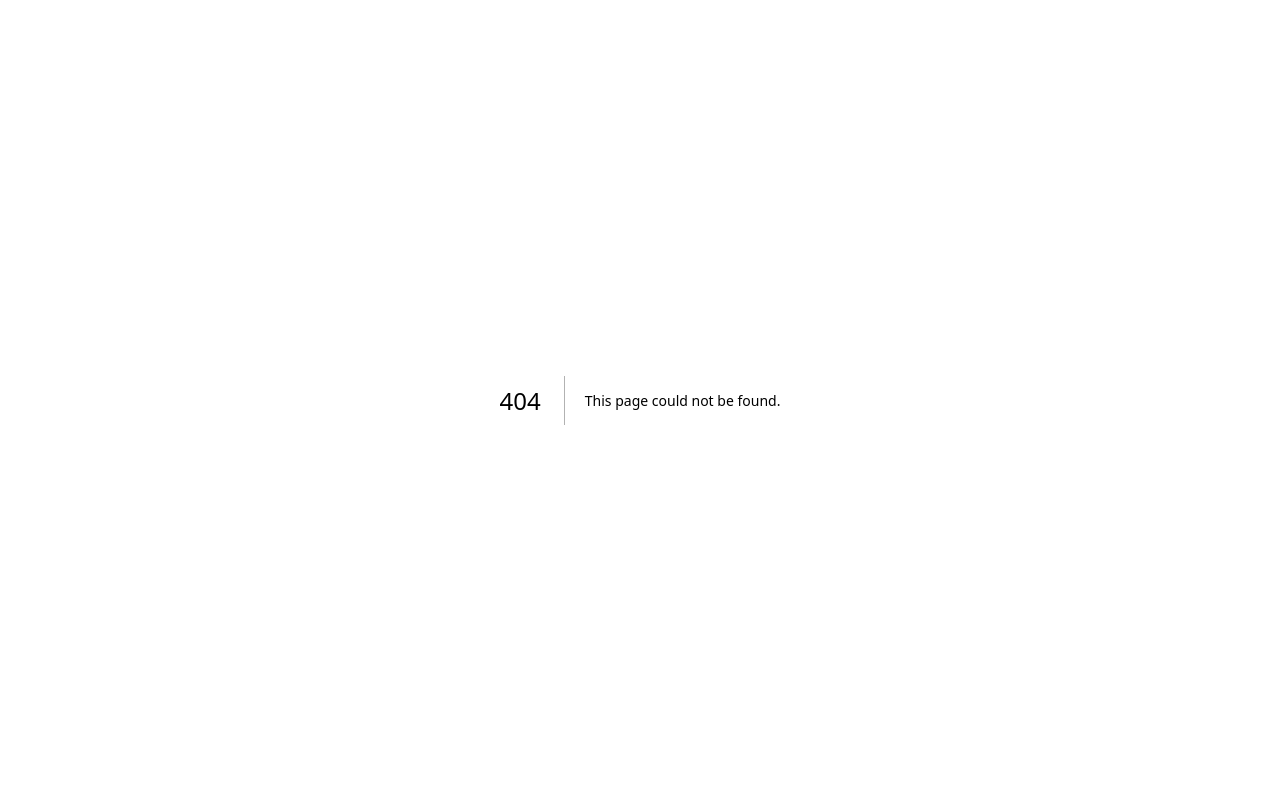
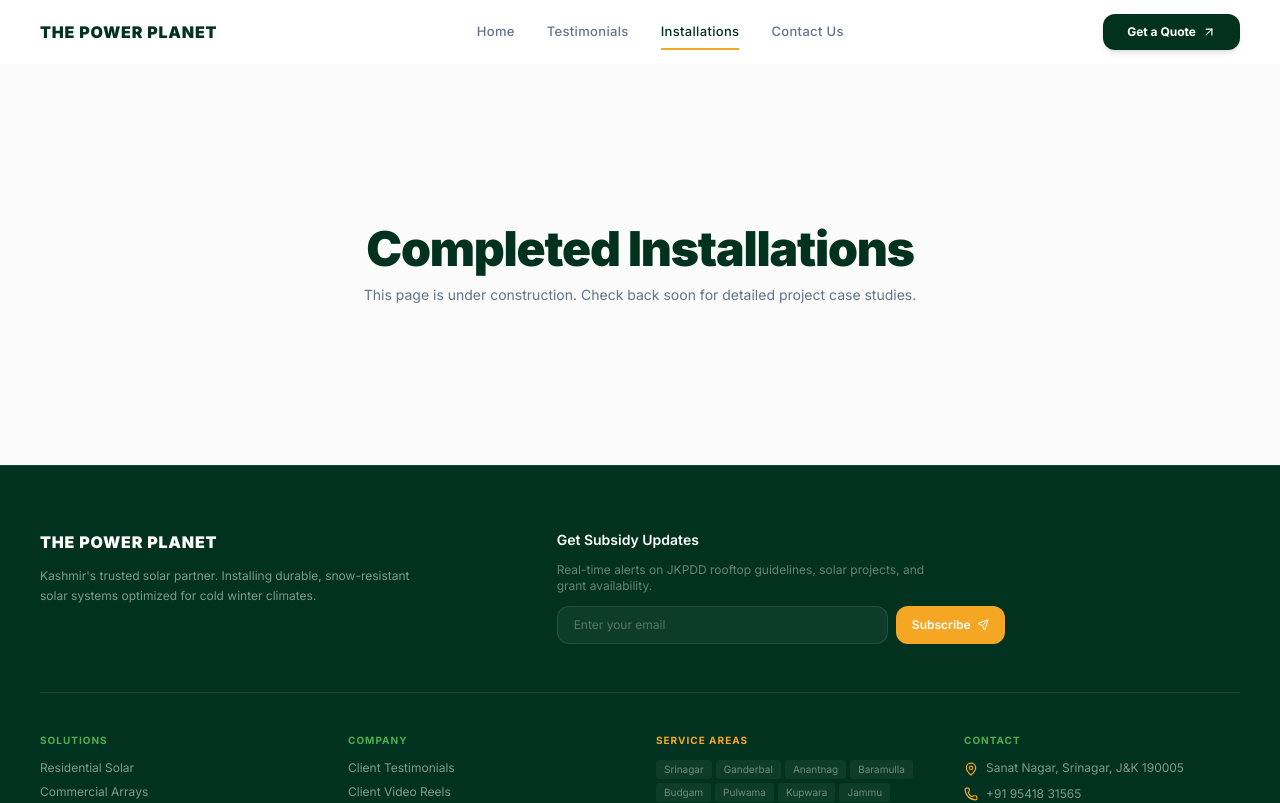
Before and after one commit to waximhq-spec/tpp, a Next.js app: page /installations in a window 1280 px wide. Before the commit this address had no page. Shown: the top 803 px of the page. Built offline with nearby package versions, Linux system fonts and the light colour scheme.

Commit message:
collaboration

```diff
--- /dev/null
+++ b/src/app/installations/page.tsx
@@ -0,0 +1,26 @@
+"use client";
+
+import Header from '../../components/Header';
+import Footer from '../../components/Footer';
+
+export default function InstallationsPage() {
+  return (
+    <div className="bg-background text-on-background min-h-screen font-sans flex flex-col selection:bg-secondary/20 selection:text-on-secondary-container pb-16 md:pb-0">
+      <Header
+        currentTab="installations"
+        onOpenQuote={() => {}}
+      />
+
+      <main className="flex-grow py-24 px-4 md:px-10 max-w-7xl mx-auto w-full flex flex-col items-center justify-center min-h-[50vh]">
+        <h1 className="text-3xl md:text-5xl font-black text-primary tracking-tight">
+          Completed Installations
+        </h1>
+        <p className="text-slate-500 text-sm mt-3">
+          This page is under construction. Check back soon for detailed project case studies.
+        </p>
+      </main>
+
+      <Footer />
+    </div>
+  );
+}
--- a/src/components/BrandCollab.tsx
+++ b/src/components/BrandCollab.tsx
@@ -44,7 +44,7 @@ export default function BrandCollab() {
         </p>
 
         {/* Horizontal Infinite/Flex Scroll */}
-        <div className="flex flex-wrap items-center justify-center gap-6 md:gap-12 lg:gap-16">
+        <div className="flex flex-wrap items-center justify-center gap-8 md:gap-14 lg:gap-18">
           {brands.map((brand, idx) => (
             <motion.div
               key={idx}
@@ -52,12 +52,12 @@ export default function BrandCollab() {
               whileInView={{ opacity: 1, y: 0 }}
               viewport={{ once: true }}
               transition={{ duration: 0.4, delay: idx * 0.05 }}
-              className="h-10 md:h-12 flex items-center justify-center filter grayscale opacity-55 hover:grayscale-0 hover:opacity-100 transition-all duration-300 cursor-pointer"
+              className="h-14 md:h-18 flex items-center justify-center filter grayscale opacity-55 hover:grayscale-0 hover:opacity-100 transition-all duration-300 cursor-pointer"
             >
               <img
                 src={brand.url}
                 alt={brand.name}
-                className="h-full w-auto object-contain max-w-[120px] md:max-w-[150px] mix-blend-multiply"
+                className="h-full w-auto object-contain max-w-[140px] md:max-w-[180px] mix-blend-multiply"
               />
             </motion.div>
           ))}
--- a/src/components/Header.tsx
+++ b/src/components/Header.tsx
@@ -64,7 +64,7 @@ export default function Header({ currentTab, onTabChange, onOpenQuote }: HeaderP
         ? 'bg-white/75 backdrop-blur-md border-b border-slate-100/80 shadow-[0_2px_20px_rgba(1,50,32,0.02)]'
         : 'bg-white border-b border-slate-50'
     }`}>
-      <div className="max-w-7xl mx-auto px-4 md:px-10 py-2.5 md:py-3.5 flex justify-between items-center transition-all duration-300">
+      <div className="w-full px-4 md:px-10 py-2.5 md:py-3.5 flex justify-between items-center transition-all duration-300">
         <div
           onClick={() => handleNavClick({ id: 'home', label: 'Home', path: '/' })}
           className="flex items-center cursor-pointer group animate-fade-in"
@@ -100,6 +100,22 @@ export default function Header({ currentTab, onTabChange, onOpenQuote }: HeaderP
           >
             Testimonials
           </a>
+
+          <button
+            onClick={() => handleNavClick({ id: 'installations', label: 'Installations', path: '/installations' })}
+            className={`relative py-1 font-medium text-[13px] tracking-wide transition-colors duration-200 cursor-pointer ${
+              currentTab === 'installations' ? 'text-primary font-bold' : 'text-slate-500 hover:text-primary'
+            }`}
+          >
+            Installations
+            {currentTab === 'installations' && (
+              <motion.div
+                layoutId="activeTabIndicator"
+                className="absolute -bottom-1 left-0 right-0 h-0.5 bg-secondary"
+                transition={{ type: 'spring', stiffness: 380, damping: 30 }}
+              />
+            )}
+          </button>
 
           <button
             onClick={() => handleNavClick({ id: 'contact', label: 'Contact Us', path: '/contact' })}
@@ -184,22 +200,21 @@ export default function Header({ currentTab, onTabChange, onOpenQuote }: HeaderP
               </a>
 
               <button
+                onClick={() => handleNavClick({ id: 'installations', label: 'Installations', path: '/installations' })}
+                className={`text-left font-bold text-sm py-2 border-b border-slate-50 transition-colors ${
+                  currentTab === 'installations' ? 'text-primary pl-2' : 'text-slate-600'
+                }`}
+              >
+                Installations
+              </button>
+
+              <button
                 onClick={() => handleNavClick({ id: 'contact', label: 'Contact Us', path: '/contact' })}
                 className={`text-left font-bold text-sm py-2 border-b border-slate-50 transition-colors ${
                   currentTab === 'contact' ? 'text-primary pl-2' : 'text-slate-600'
                 }`}
               >
                 Contact Us
-              </button>
-              <button
-                onClick={() => {
-                  setMobileMenuOpen(false);
-                  onOpenQuote();
-                }}
-                id="get-quote-mobile-btn"
-                className="w-full bg-primary text-white font-bold py-3 text-center rounded-xl transition-colors mt-2 block cursor-pointer"
-              >
-                Get a Quote
               </button>
             </div>
           </motion.div>
```
